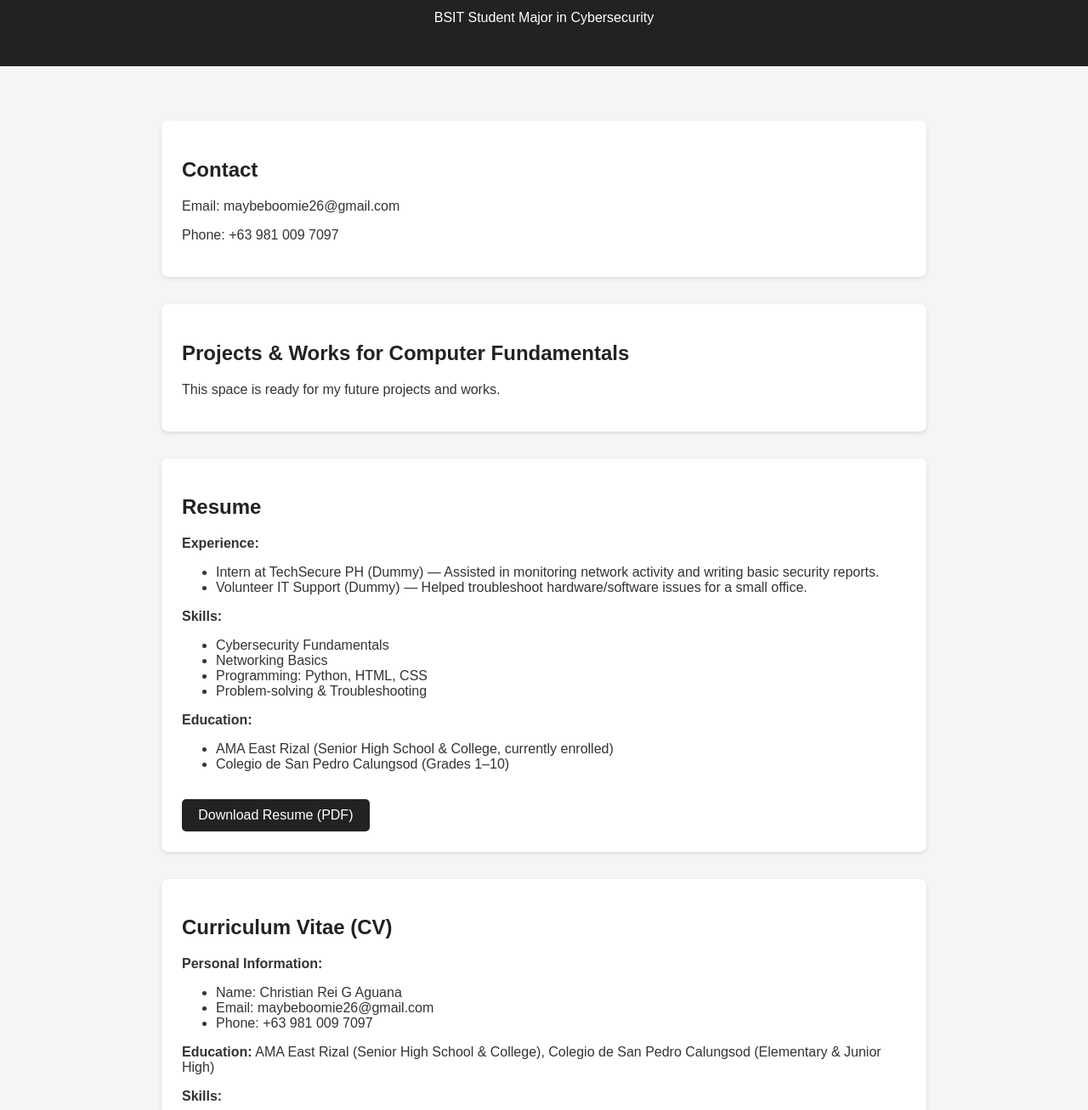
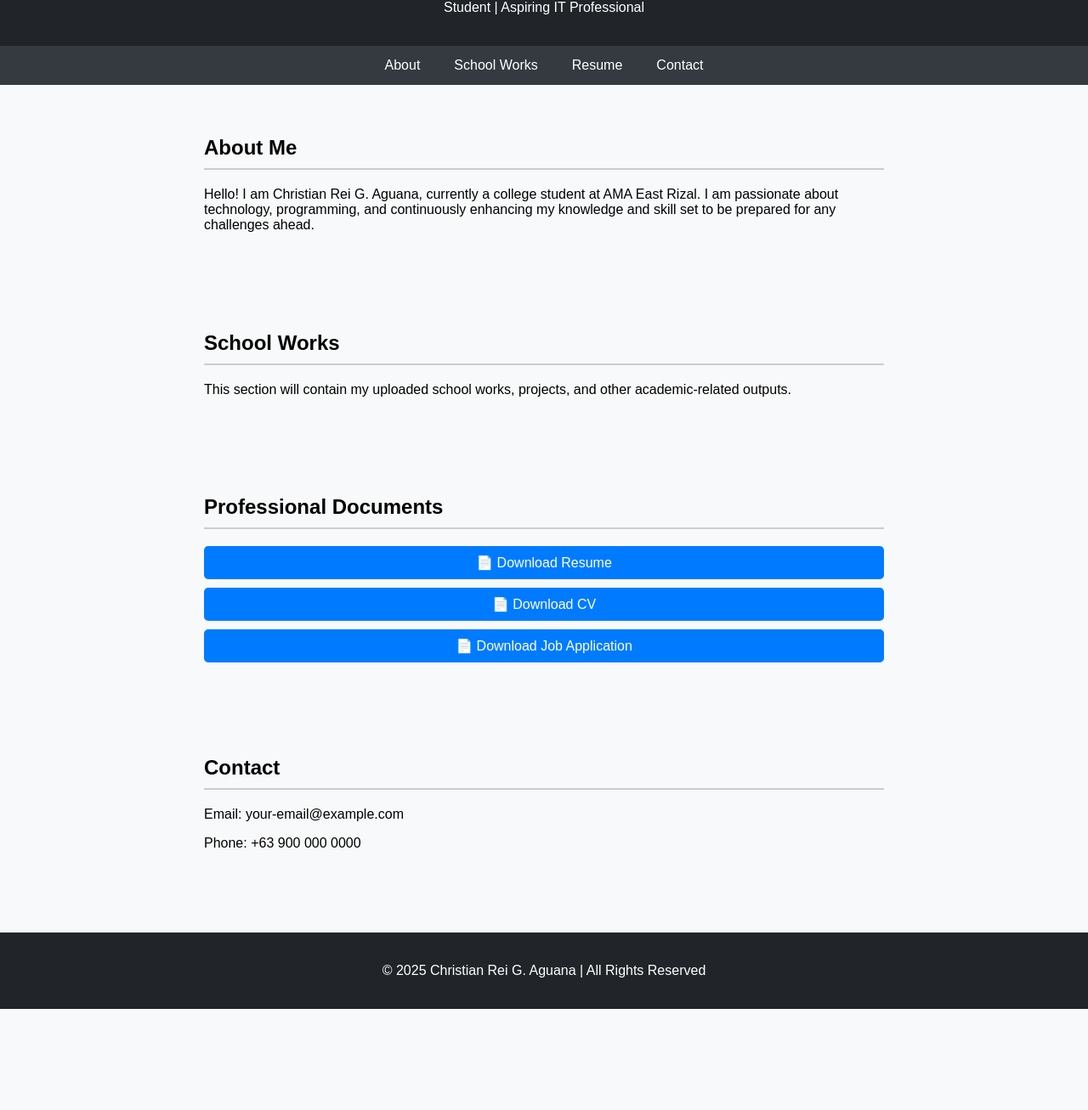
Before and after one commit to maybeboomie26-boop/portfolio, a plain HTML site: page index.html in a window 1280 px wide. Shown: the part 100-1407 px from the top of the page at 85% size. After the commit the page ends 1288 px from the top, so only its background shows below. Drawn offline with Linux system fonts and the light colour scheme.

Commit message:
Update index.html

```diff
--- a/index.html
+++ b/index.html
@@ -3,136 +3,104 @@
 <head>
   <meta charset="UTF-8">
   <meta name="viewport" content="width=device-width, initial-scale=1.0">
-    <title>Christian's Portfolio</title>
+  <title>Christian Rei G. Aguana - Portfolio</title>
   <style>
     body {
       font-family: Arial, sans-serif;
+      background: #f8f9fa;
       margin: 0;
       padding: 0;
-            background-color: #f5f5f5;
-            color: #333;
     }
     header {
+      background: #212529;
+      color: #fff;
+      padding: 20px;
       text-align: center;
-            padding: 2rem;
-            background-color: #222;
-            color: #fff;
     }
-        main {
-            padding: 2rem;
-            max-width: 900px;
+    nav {
+      background: #343a40;
+      display: flex;
+      justify-content: center;
+    }
+    nav a {
+      color: white;
+      padding: 14px 20px;
+      text-decoration: none;
+    }
+    nav a:hover {
+      background: #495057;
+    }
+    section {
+      padding: 40px;
+      max-width: 800px;
       margin: auto;
     }
-        section {
-            margin-top: 2rem;
-            background: #fff;
-            padding: 1.5rem;
-            border-radius: 8px;
-            box-shadow: 0 2px 5px rgba(0,0,0,0.1);
+    h2 {
+      border-bottom: 2px solid #ccc;
+      padding-bottom: 10px;
     }
-        h2 {
-            color: #222;
-        }
-        .download-btn {
-            display: inline-block;
-            margin-top: 1rem;
-            padding: 0.6rem 1.2rem;
-            background-color: #222;
+    .downloads a {
+      display: block;
+      margin: 10px 0;
+      padding: 10px;
+      background: #007bff;
       color: white;
+      text-align: center;
       border-radius: 5px;
       text-decoration: none;
-            transition: 0.3s;
     }
-        .download-btn:hover {
-            background-color: #444;
+    .downloads a:hover {
+      background: #0056b3;
+    }
+    footer {
+      text-align: center;
+      padding: 20px;
+      background: #212529;
+      color: white;
+      margin-top: 40px;
     }
   </style>
 </head>
 <body>
   <header>
-        <h1>Christian Rei G Aguana, USN: 23001005210</h1>
-        <p>BSIT Student Major in Cybersecurity</p>
+    <h1>Christian Rei G. Aguana</h1>
+    <p>Student | Aspiring IT Professional</p>
   </header>
-    <main>
-        <section>
-            <h2>Contact</h2>
-            <p>Email: maybeboomie26@gmail.com</p>
-            <p>Phone: +63 981 009 7097</p>
+
+  <nav>
+    <a href="#about">About</a>
+    <a href="#works">School Works</a>
+    <a href="#resume">Resume</a>
+    <a href="#contact">Contact</a>
+  </nav>
+
+  <section id="about">
+    <h2>About Me</h2>
+    <p>Hello! I am Christian Rei G. Aguana, currently a college student at AMA East Rizal. I am passionate about technology, programming, and continuously enhancing my knowledge and skill set to be prepared for any challenges ahead.</p>
   </section>
 
-        <section>
-            <h2>Projects & Works for Computer Fundamentals</h2>
-            <p>This space is ready for my future projects and works.</p>
+  <section id="works">
+    <h2>School Works</h2>
+    <p>This section will contain my uploaded school works, projects, and other academic-related outputs.</p>
   </section>
 
-        <!-- Resume Section -->
-        <section>
-            <h2>Resume</h2>
-            <p><strong>Experience:</strong></p>
-            <ul>
-                <li>Intern at TechSecure PH (Dummy) — Assisted in monitoring network activity and writing basic security reports.</li>
-                <li>Volunteer IT Support (Dummy) — Helped troubleshoot hardware/software issues for a small office.</li>
-            </ul>
-
-            <p><strong>Skills:</strong></p>
-            <ul>
-                <li>Cybersecurity Fundamentals</li>
-                <li>Networking Basics</li>
-                <li>Programming: Python, HTML, CSS</li>
-                <li>Problem-solving & Troubleshooting</li>
-            </ul>
-
-            <p><strong>Education:</strong></p>
-            <ul>
-                <li>AMA East Rizal (Senior High School & College, currently enrolled)</li>
-                <li>Colegio de San Pedro Calungsod (Grades 1–10)</li>
-            </ul>
-
-            <a href="resume.pdf" class="download-btn" target="_blank">Download Resume (PDF)</a>
+  <section id="resume">
+    <h2>Professional Documents</h2>
+    <div class="downloads">
+      <a href="Resume_Aguana.pdf" download>📄 Download Resume</a>
+      <a href="CV_Aguana.pdf" download>📄 Download CV</a>
+      <a href="JobApplication_Aguana.pdf" download>📄 Download Job Application</a>
+    </div>
   </section>
 
-        <!-- CV Section -->
-        <section>
-            <h2>Curriculum Vitae (CV)</h2>
-            <p><strong>Personal Information:</strong></p>
-            <ul>
-                <li>Name: Christian Rei G Aguana</li>
-                <li>Email: maybeboomie26@gmail.com</li>
-                <li>Phone: +63 981 009 7097</li>
-            </ul>
-            <p><strong>Education:</strong> AMA East Rizal (Senior High School & College), Colegio de San Pedro Calungsod (Elementary & Junior High)</p>
-            <p><strong>Skills:</strong></p>
-            <ul>
-                <li>Cybersecurity Fundamentals</li>
-                <li>Networking Basics</li>
-                <li>Programming: Python, HTML, CSS</li>
-                <li>Team Collaboration & Communication</li>
-            </ul>
-            <p><strong>Achievements:</strong> Dean’s Lister (Dummy Achievement)</p>
-
-            <a href="cv.pdf" class="download-btn" target="_blank">Download CV (PDF)</a>
+  <section id="contact">
+    <h2>Contact</h2>
+    <p>Email: your-email@example.com</p>
+    <p>Phone: +63 900 000 0000</p>
   </section>
 
-        <!-- Job Application Section -->
-        <section>
-            <h2>Job Application</h2>
-            <p><strong>Position Applied For:</strong> IT Support Specialist</p>
-            <p><strong>Cover Letter:</strong></p>
-            <p>Dear Hiring Manager,</p>
-            <p>
-                I am writing to express my interest in the IT Support Specialist position at your company.
-                As a BSIT student majoring in Cybersecurity, I have developed strong foundational knowledge in networking,
-                troubleshooting, and IT security. My academic background and internship experience have prepared me
-                to contribute effectively to your team.
-            </p>
-            <p>
-                I am eager to apply my skills, learn from experienced professionals, and grow within your organization.
-                I look forward to the opportunity to discuss how I can be an asset to your team.
-            </p>
-            <p>Sincerely, <br> Christian Rei G Aguana</p>
-
-            <a href="job-application.pdf" class="download-btn" target="_blank">Download Job Application (PDF)</a>
-        </section>
-    </main>
+  <footer>
+    <p>© 2025 Christian Rei G. Aguana | All Rights Reserved</p>
+  </footer>
 </body>
 </html>
```
Lines whose indentation alone changed are shown as unchanged.
